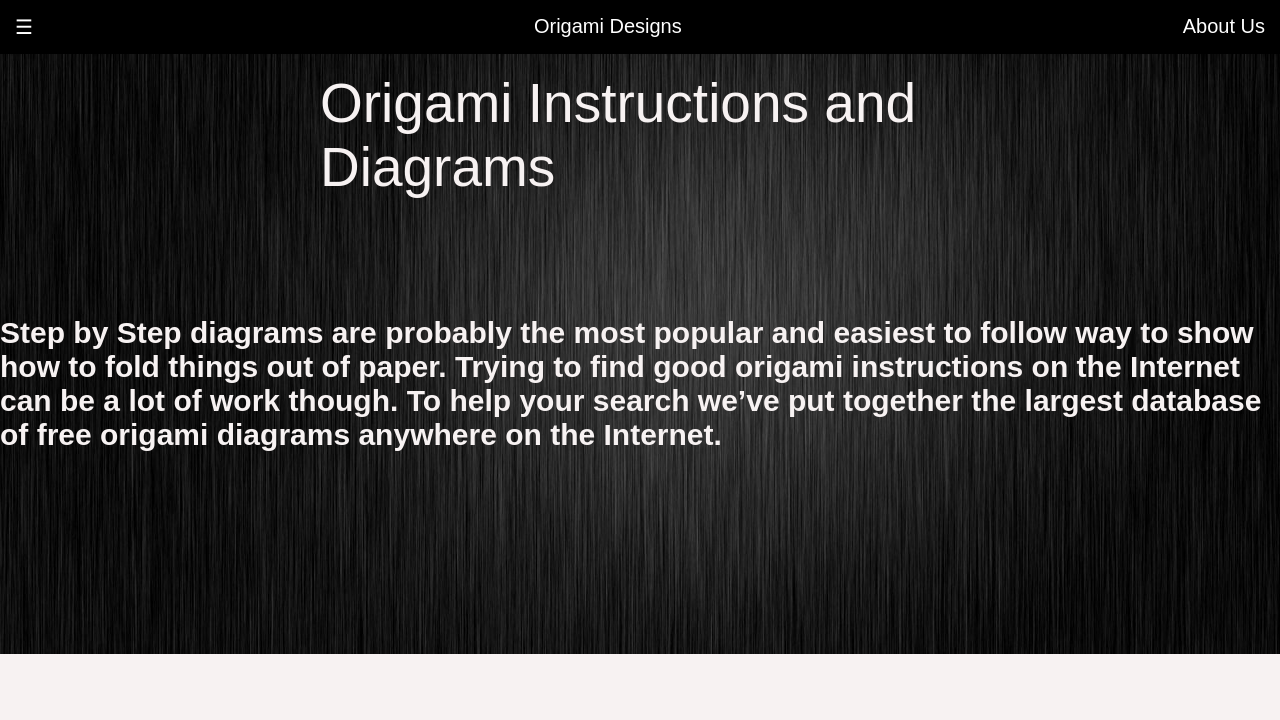
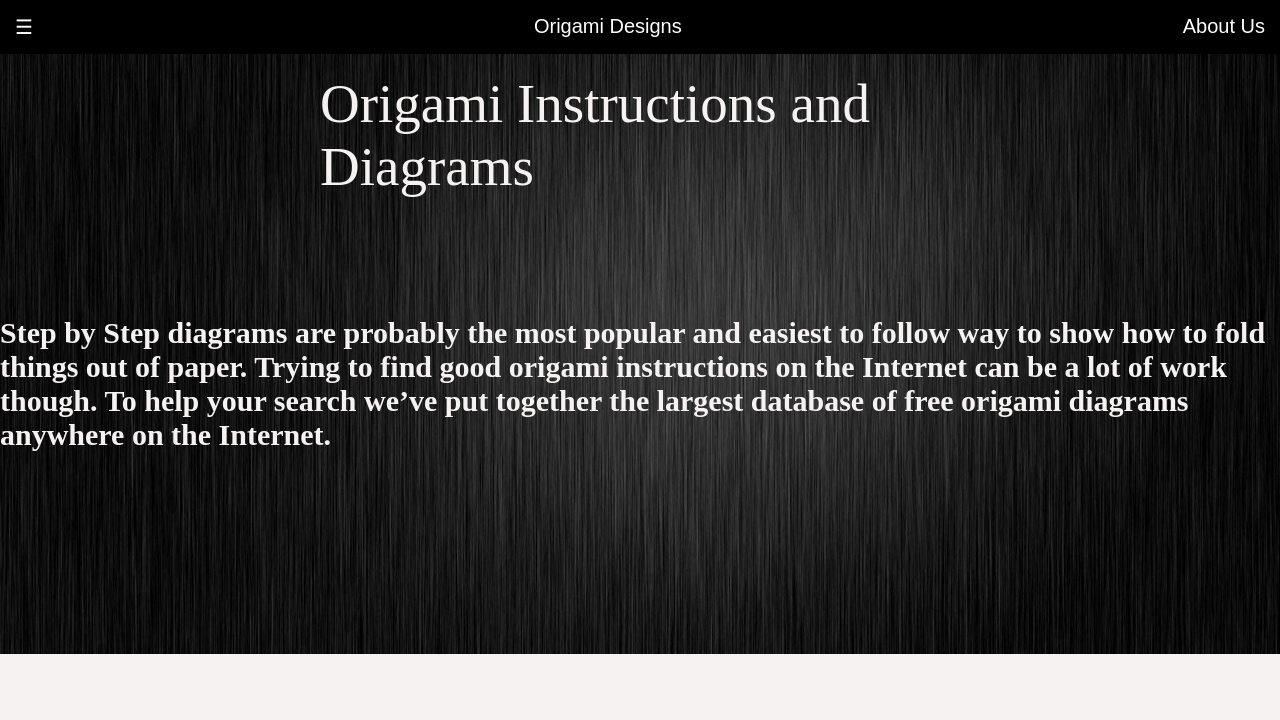
Before and after one commit to dharmeshkumar1409/Project-52, a plain HTML site: page index.html in a window 1280 px wide. Shown: the top 720 px of the page. Drawn offline with Linux system fonts and the light colour scheme.

Commit message:
Update styles.css

```diff
--- a/styles.css
+++ b/styles.css
@@ -36,7 +36,7 @@ a:visited {
 .bodyimg p {
     color: #f7f2f2;
     font-size: 55px;
-    font-family: fantasy;
+    font-family: Ubuntu;
     position: absolute;
     top: 10%;
     left: 50%;
@@ -45,7 +45,7 @@ a:visited {
 
 .bodyimg h3 {
     color: #f7f2f2;
-    font-family: fantasy;
+    font-family: Ubuntu;
     font-size: 30px;
     /* width: 1600px; */
     position: absolute;
@@ -58,7 +58,7 @@ a:visited {
     display: flex;
     flex-wrap: wrap;
     margin: 40px;
-    font-family: sans-serif;
+    font-family: Ubuntu;
 }
 
 .grid img {
```
